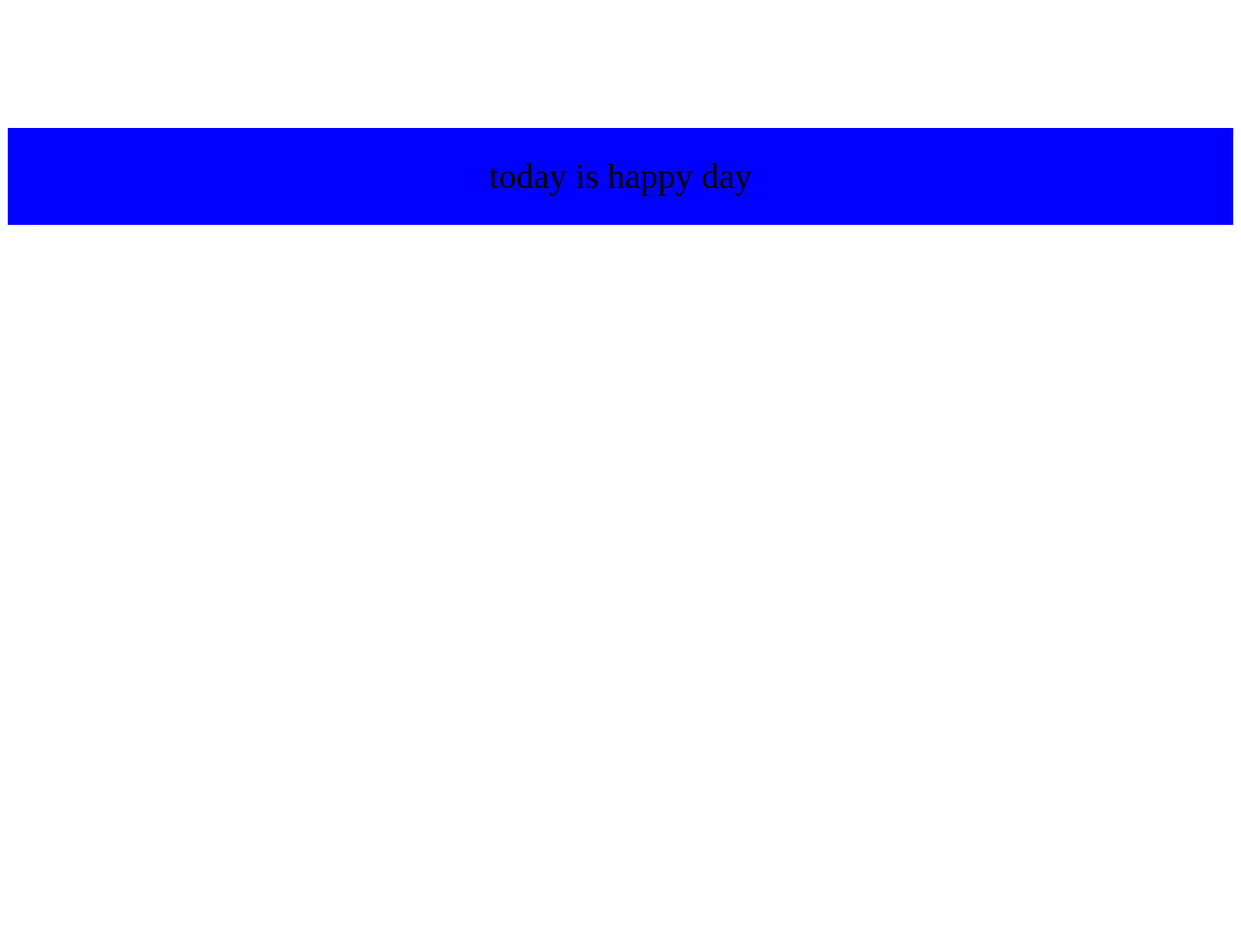
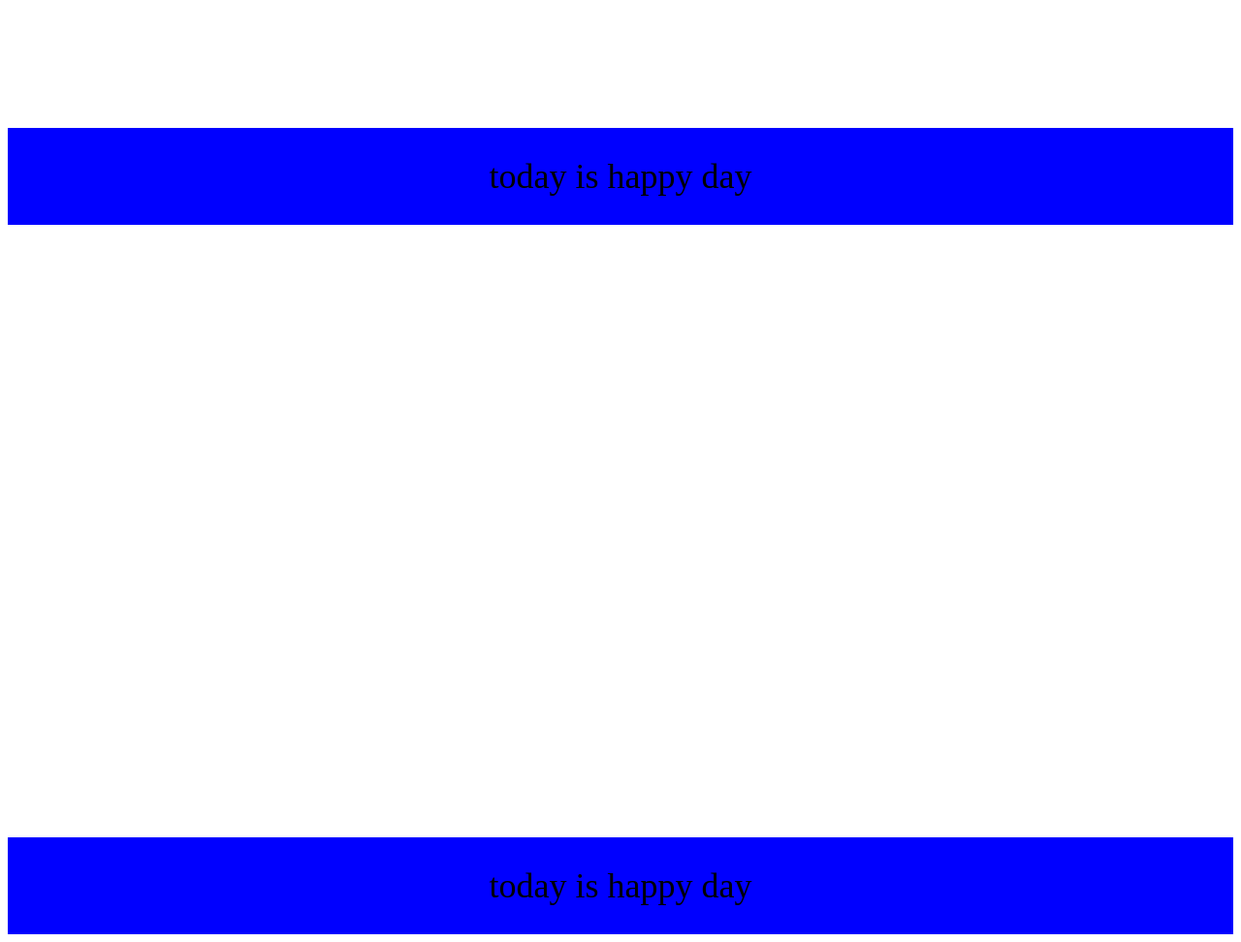
Before and after one commit to bwc19981101/happy, a plain HTML site: page index.html in a window 1280 px wide. Shown: the part 500-1472 px from the top of the page at 97% size. Before the commit the page ends 800 px from the top, so only its background shows below. Drawn offline with Linux system fonts and the light colour scheme.

Commit message:
复制昨天

```diff
--- a/index.html
+++ b/index.html
@@ -20,5 +20,8 @@
     <div class="content">
         today is happy day
     </div>
+    <div class="content">
+            today is happy day
+        </div>
 </body>
 </html>
```
